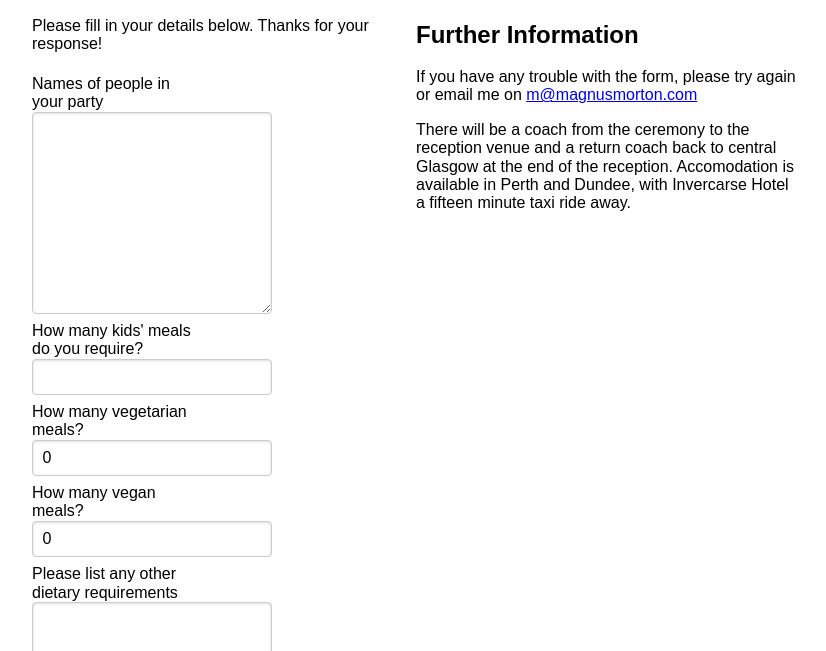
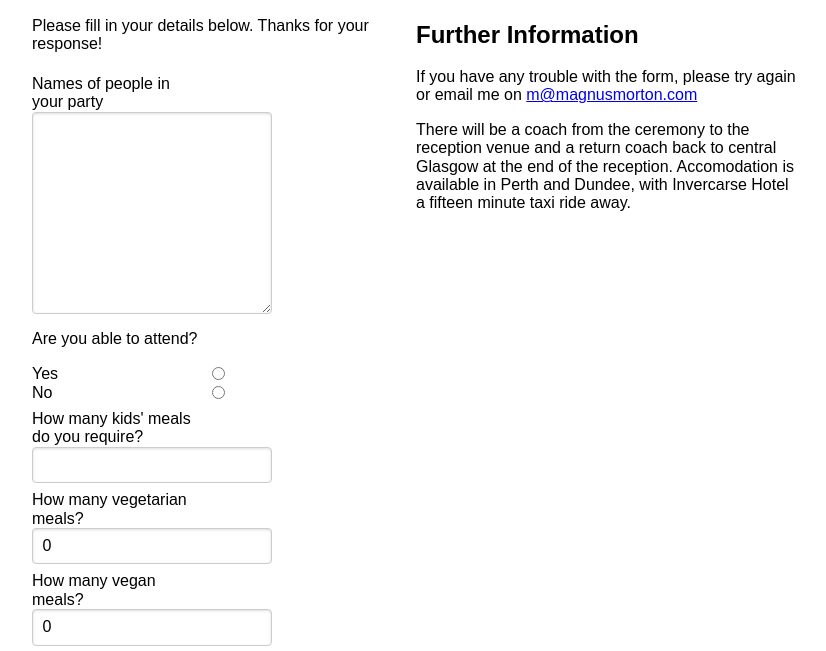
Before and after one commit to magnusmorton/rsvp, a plain HTML site: page app/public/index.html in a window 1280 px wide. Shown: the part 79-730 px from the top of the page, without its empty margins (224-1050 px from the left). Drawn offline with nearby package versions, Linux system fonts and the light colour scheme.

Commit message:
added yes no radios

```diff
--- a/app/public/index.html
+++ b/app/public/index.html
@@ -23,6 +23,18 @@
                                 <div class="pure-control-group">
                                     <label for="names">Names of people in your party</label>
                                     <textarea name="names" rows=10 class="rsvp-input"></textarea><br/>
+                                </div>
+                                <div class="pure-control-group">
+                                    <p>Are you able to
+                                        attend?</p>
+                                    <label for="radioyes">Yes</label>
+                                    <input type="radio" name="rsvp"
+                                                        id="radioyes"
+                                                        value="yes"><br/>
+                                    <label for="radiono">No</label>
+                                    <input type="radio" name="rsvp"
+                                                        id="radiono"
+                                                        value="no">
                                 </div>
 
                                 <div class="pure-control-group">
```
